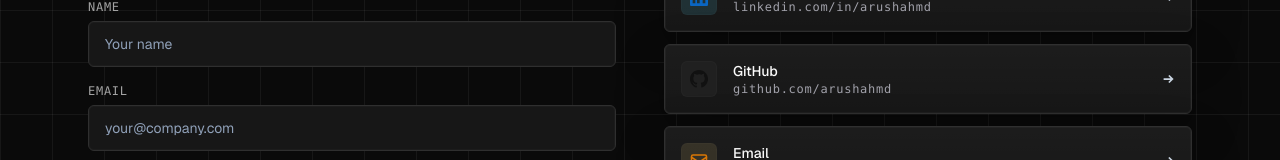
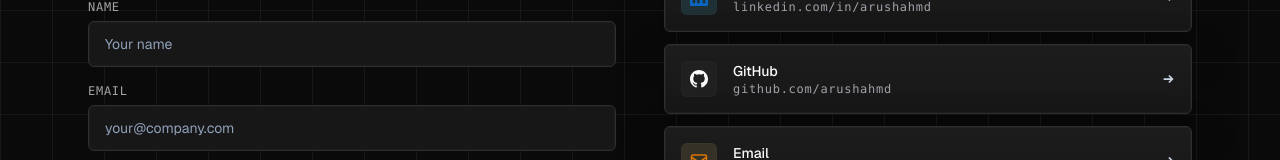
Before and after one commit to arushahmd/portfolio, a React (Vite) app: page /#/ in a window 1280 px wide. Shown: the part 5814-5974 px from the top of the page. Built offline with nearby package versions, Linux system fonts and the light colour scheme; no server answers.

Commit message:
fix: finalize portfolio for deployment

```diff
--- a/src/index.css
+++ b/src/index.css
@@ -82,6 +82,15 @@ textarea:focus-visible {
   outline-offset: 2px;
 }
 
+.contact-github-icon {
+  color: #111827;
+  transition: color 150ms ease;
+}
+
+.contact-channel:hover .contact-github-icon {
+  color: #4f46e5;
+}
+
 @media (prefers-reduced-motion: reduce) {
   html {
     scroll-behavior: auto;
@@ -117,6 +126,14 @@ html.theme-dark .text-slate-600 { color: #cbd5e1 !important; }
 html.theme-dark .text-slate-500 { color: #94a3b8 !important; }
 html.theme-dark .text-slate-400 { color: #64748b !important; }
 html.theme-dark .text-gray-50 { color: #f8fafc !important; }
+html.theme-dark .contact-github-icon,
+html.theme-signal .contact-github-icon {
+  color: #f8fafc !important;
+}
+html.theme-dark .contact-channel:hover .contact-github-icon,
+html.theme-signal .contact-channel:hover .contact-github-icon {
+  color: #ffffff !important;
+}
 html.theme-dark .hover\:bg-slate-100:hover { background-color: #1e293b !important; }
 html.theme-dark .hover\:bg-slate-50:hover { background-color: #111827 !important; }
 html.theme-dark .hover\:border-slate-300:hover { border-color: #64748b !important; }
--- a/src/pages/Contact/ContactSection.tsx
+++ b/src/pages/Contact/ContactSection.tsx
@@ -26,9 +26,8 @@ const channels = [
     handle: "github.com/arushahmd",
     url: personal.github,
     bg: "bg-slate-100",
-    color: "#111",
     icon: (
-      <svg aria-hidden="true" width="18" height="18" viewBox="0 0 24 24" fill="currentColor">
+      <svg className="contact-github-icon" aria-hidden="true" width="18" height="18" viewBox="0 0 24 24" fill="currentColor">
         <path d="M12 0C5.37 0 0 5.37 0 12c0 5.3 3.44 9.8 8.2 11.38.6.11.82-.26.82-.58v-2.03c-3.34.72-4.04-1.61-4.04-1.61-.55-1.39-1.34-1.76-1.34-1.76-1.09-.74.08-.73.08-.73 1.21.09 1.85 1.24 1.85 1.24 1.07 1.84 2.81 1.31 3.5 1 .11-.78.42-1.31.76-1.61-2.67-.3-5.47-1.33-5.47-5.93 0-1.31.47-2.38 1.24-3.22-.14-.3-.54-1.52.12-3.18 0 0 1.01-.32 3.3 1.23a11.5 11.5 0 0 1 3-.4c1.02 0 2.04.14 3 .4 2.28-1.55 3.29-1.23 3.29-1.23.66 1.66.25 2.88.12 3.18.77.84 1.24 1.91 1.24 3.22 0 4.61-2.81 5.63-5.48 5.92.43.37.81 1.1.81 2.22v3.29c0 .32.22.7.83.58C20.57 21.8 24 17.3 24 12c0-6.63-5.37-12-12-12z" />
       </svg>
     ),
```
Also changed, not shown: 1 other file (tests, documents, lock files or other folders).
